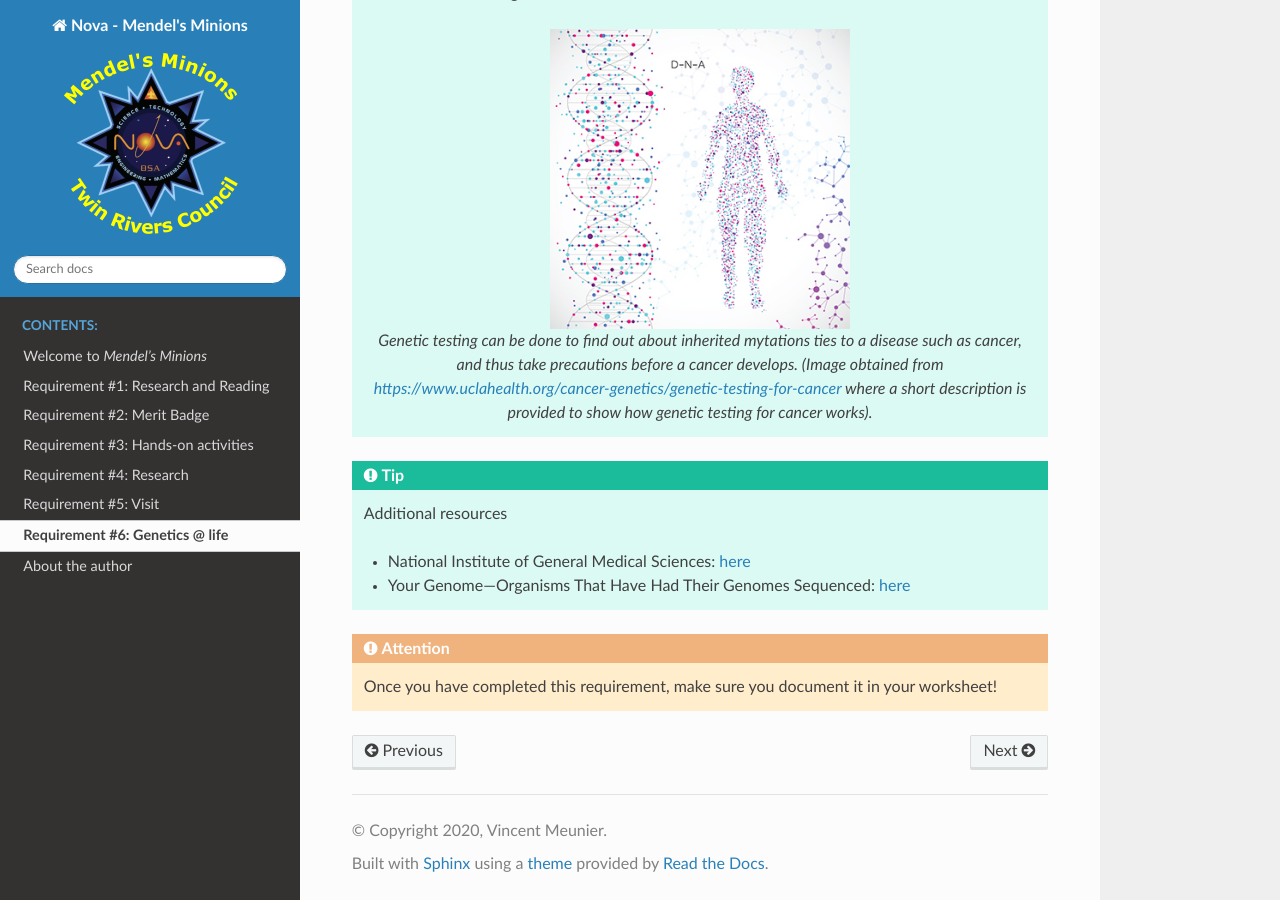
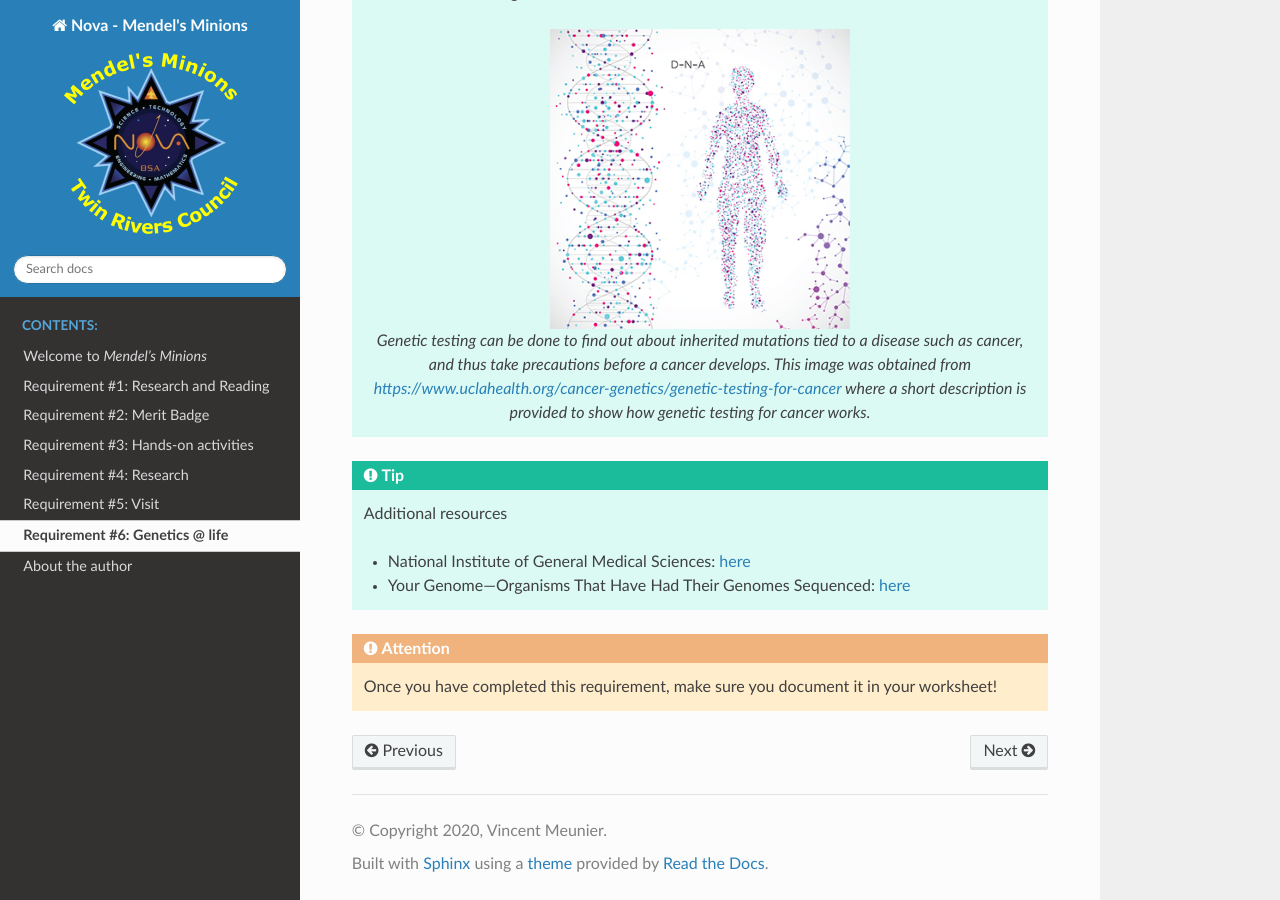
Before and after one commit to meuniv/novamendel, a Sphinx documentation site: the page built from source/requirement6.rst, in a window 1280 px wide and 900 px high, scrolled down 588 px. Built offline with Sphinx 7.4.7 and the Read the Docs theme 2.0.0, drawn with Linux system fonts in a browser that asks for light colours.

Commit message:
small changes

```diff
--- a/source/introduction.rst
+++ b/source/introduction.rst
@@ -78,7 +78,7 @@ Other Nova modules in this series
 
       * -  .. image:: _images/logo-engines_B.png
               :scale: 65 %
-              :target: https://novaengine.readthedocs.io
+              :target: https://novaengines.readthedocs.io
 
            .. image:: _images/logo-world_B.png
               :scale: 65 %
--- a/source/requirement6.rst
+++ b/source/requirement6.rst
@@ -18,7 +18,7 @@ Requirement #6: Genetics @ life
 	    :alt: alternate text
 	    :figclass: align-center
 
-	    Genetic testing can be done to find out about inherited mytations ties to a disease such as cancer, and thus take precautions before a cancer develops.  (Image obtained from https://www.uclahealth.org/cancer-genetics/genetic-testing-for-cancer where a short description is provided to show how genetic testing for cancer works).
+	    Genetic testing can be done to find out about inherited mutations tied to a disease such as cancer, and thus take precautions before a cancer develops.  This image was obtained from https://www.uclahealth.org/cancer-genetics/genetic-testing-for-cancer where a short description is provided to show how genetic testing for cancer works.
 
 .. tip:: Additional resources
 
```
